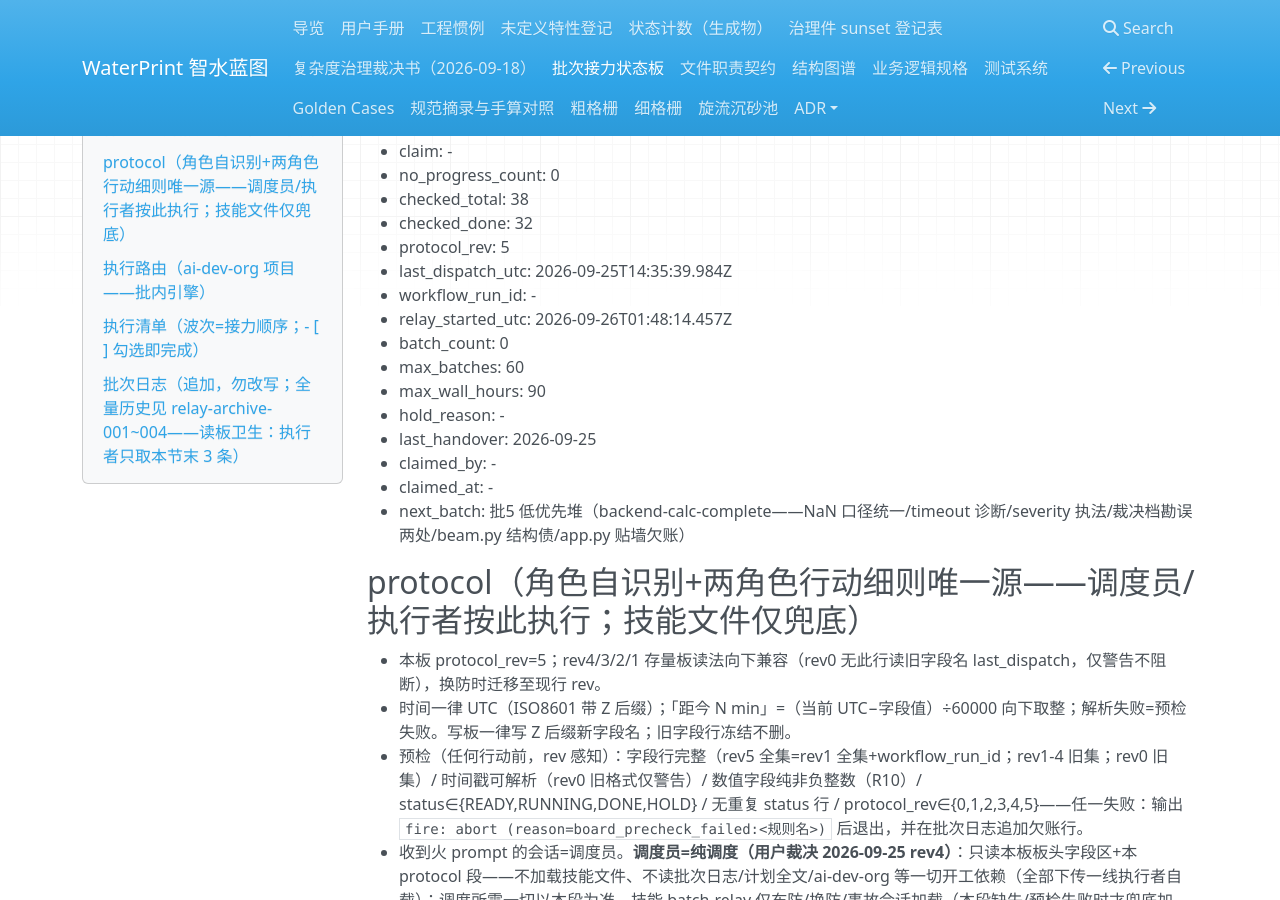
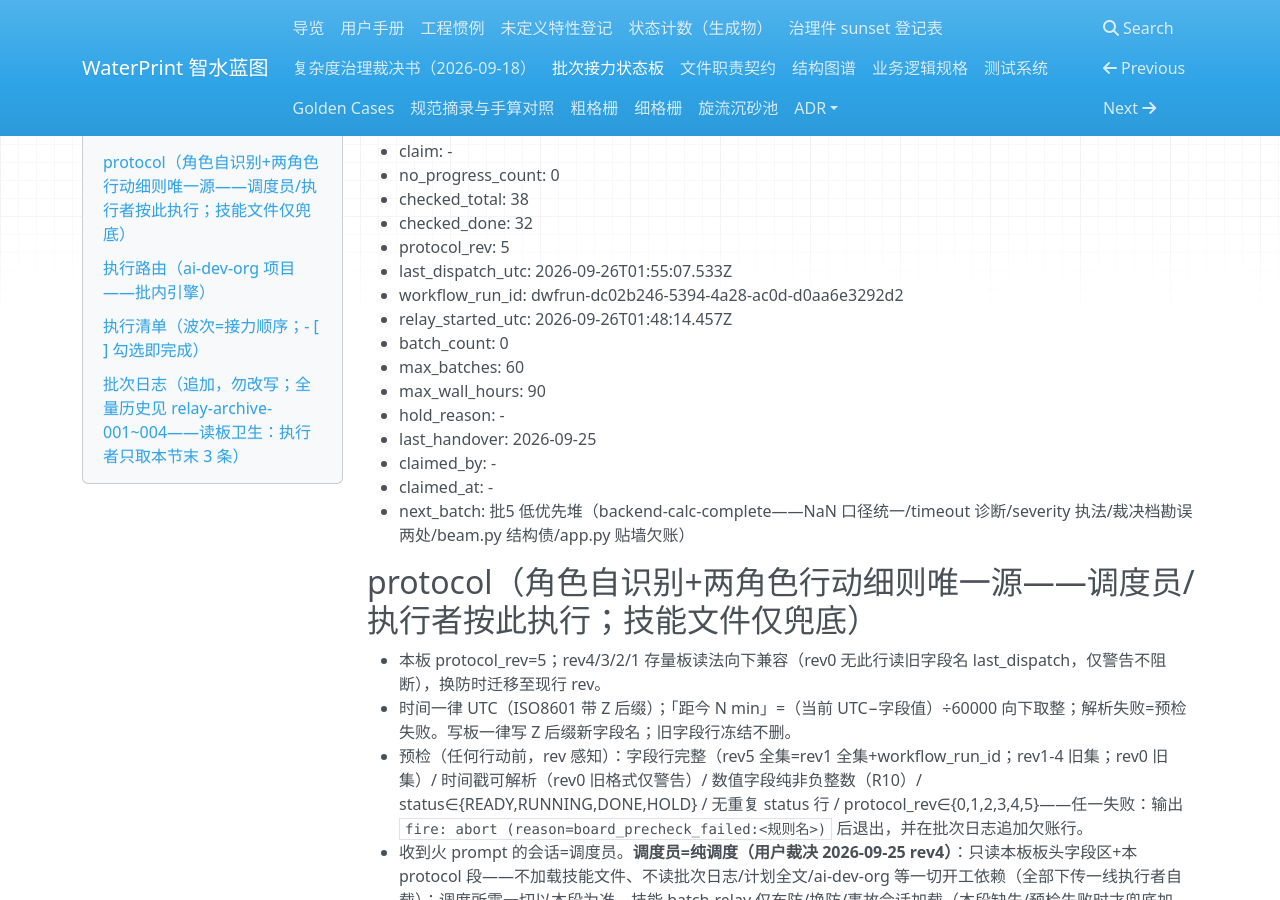
Before and after one commit to yyx20040712/waterprint, an MkDocs documentation site: the page built from docs/handoff/relay.md, in a window 1280 px wide and 900 px high, scrolled down 758 px. Built offline with MkDocs 1.6.1, drawn with Linux system fonts in a browser that asks for light colours; nearby versions of some CDN libraries.

Commit message:
rev5 首班发布登记：last_dispatch_utc+workflow_run_id（run dwfrun-dc02b246，布防会话代发）

```diff
--- a/docs/handoff/relay.md
+++ b/docs/handoff/relay.md
@@ -26,8 +26,8 @@
 - checked_total: 38 <!-- 2026-09-25 增补二十五：27−1（B4-5 拆分）+12（第五波 R3/批2b/R4/批2d/R5/批3.5/批5/⑤a/批2c/批3a/批3b/⑤b） -->
 - checked_done: 32 <!-- 2026-09-25 批3.5 收口 31→32 -->
 - protocol_rev: 5 <!-- 2026-09-26 workflow 通道批原位升版 rev4→5：开批=CreateWorkflow 已存工作流/RUNNING 看护=GetWorkflowRun/UI 通道整段废止；旧值 4 -->
-- last_dispatch_utc: 2026-09-25T14:35:39.984Z <!-- 2026-09-25 第四班发布成立（回读④：sess_b606debd ~50s 落盘；env 块工作区=E:\class\handover——绑定偏差见增补三十三）；旧值 2026-09-25T12:07:25.336Z（第三班 R4） -->
-- workflow_run_id: - <!-- rev5 新增：当前批执行工作流 run id（dwfrun-…），空闲为 - -->
+- last_dispatch_utc: 2026-09-26T01:55:07.533Z <!-- 2026-09-26 rev5 首班发布成立（回读=run dwfrun-dc02b246 running+执行者子代理 executing——布防会话代发，增补二十七先例）；旧值 2026-09-25T14:35:39.984Z（第四班批2d·UI 通道末班） -->
+- workflow_run_id: dwfrun-dc02b246-5394-4a28-ac0d-d0aa6e3292d2 <!-- rev5 首班 批5 执行工作流 -->
 - relay_started_utc: 2026-09-26T01:48:14.457Z <!-- 2026-09-26 rev5 换防时刻；旧值 2026-09-25T09:46:25.615Z -->
 - batch_count: 0 <!-- 2026-09-26 rev5 换防复位（原 11；增补三十九停轮非熔断，用户显式续跑=换防重置留痕） -->
 - max_batches: 60
```
